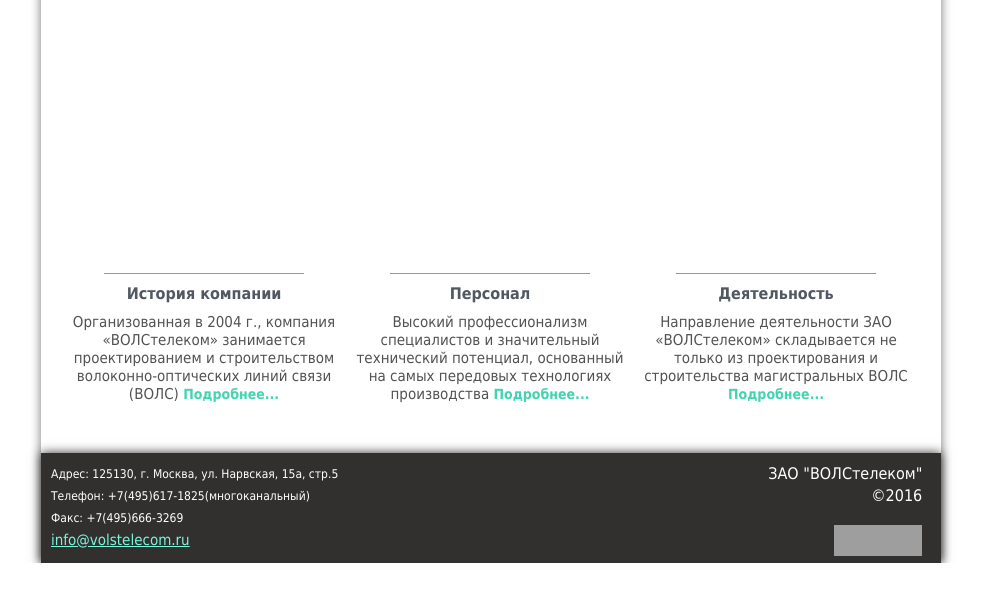
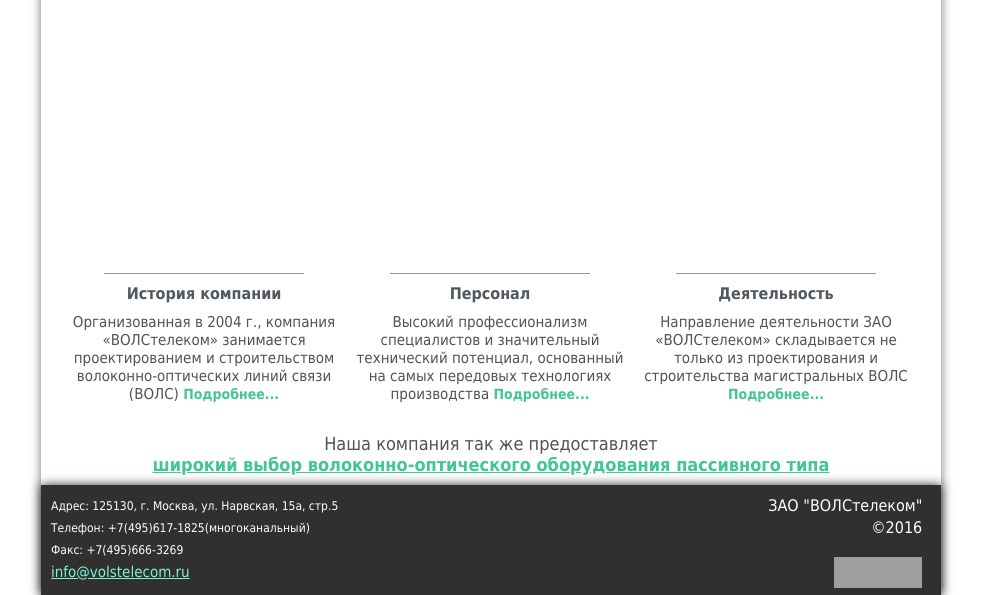
Before and after one commit to IsaevNik/VOLStelecom, a plain HTML site: page index.html in a window 1280 px wide. Shown: the part 237-832 px from the top of the page, without its empty margins (149-1130 px from the left). Before the commit the page ends 800 px from the top, so only its background shows below. Drawn offline with nearby package versions, Linux system fonts and the light colour scheme; some packages are replaced by stand-ins of ours; files that its build step writes are made by us from their sources; grey boxes are pictures that could not be loaded; a script that the page names is missing; files whose address does not match are found by name; a web font is replaced by a local one.

Commit message:
Отредактирована совместимость с IE

```diff
--- a/index.html
+++ b/index.html
@@ -8,6 +8,9 @@
 		<script type="text/javascript" src="js/jquery.min.js"></script>
 		<link href="lightgallery/skins/default/style.css" type="text/css" media="screen" rel="stylesheet" />
 		<script src="lightgallery/lightgallery.min.js" type="text/javascript"></script>
+		<!--[if lte IE 10]>
+		<link href="style_ie.css" rel="stylesheet" type="text/css" />
+		<![endif]-->
 		<title>ВОЛСтелеком</title>
 		<meta content='ЗАО "ВОЛСтелеком" выполняет большие объемы работ, начиная с проектирования и строительства
 		линий связи (ЛС) (включая монтажно-измерительные работы, поставку оборудования и кабеля) и
@@ -19,7 +22,7 @@
 
 		<div class="page">
 			<div class="header">
-				<a href="index.html">
+				<a href="http://volstelecom.esy.es/">
 					<div class="mainlogo"></div>
 				</a>
 				<!--<div class="title">
--- a/main.html
+++ b/main.html
@@ -63,7 +63,11 @@
 			</p>
         </div>
     </div>
+
 </div>
+<p class="shop">
+		Наша компания так же предоставляет <br> <a href="http://tksiko.ru/passivnye-komponenty-vols"> широкий выбор волоконно-оптического оборудования пассивного типа </a>
+</p>
 
 <script>
 $(document).ready(function(){
--- a/style.css
+++ b/style.css
@@ -93,6 +93,7 @@
 	padding: 0;
     display:inline-block;
     padding: 20px 0 0 5px;
+	margin-bottom: 6px;
 
 }
 
@@ -414,7 +415,7 @@
 
 }
 .history_short>span, .history_long>span, .staff_short>span, .staff_long>span, .activity_short>span, .activity_long>span  {
-	color: #42D4B2;
+	color: #41C695;
 	font-size: 14px;
 	font-weight: 600;
 	line-height: 15px;
@@ -423,6 +424,17 @@
 	cursor: pointer;
 }
 
+.shop {
+	margin: 0 20px 10px;
+	font-size: 18px;
+	text-align: center;
+}
+
+.shop a {
+	color: #41C695;
+	font-weight: 600;
+}
+
 .center_clr, .left_clr, .right_clr {
 	display: inline-block;
 }
```
Also changed, not shown: style_ie.css (added, +12 -0 lines).
